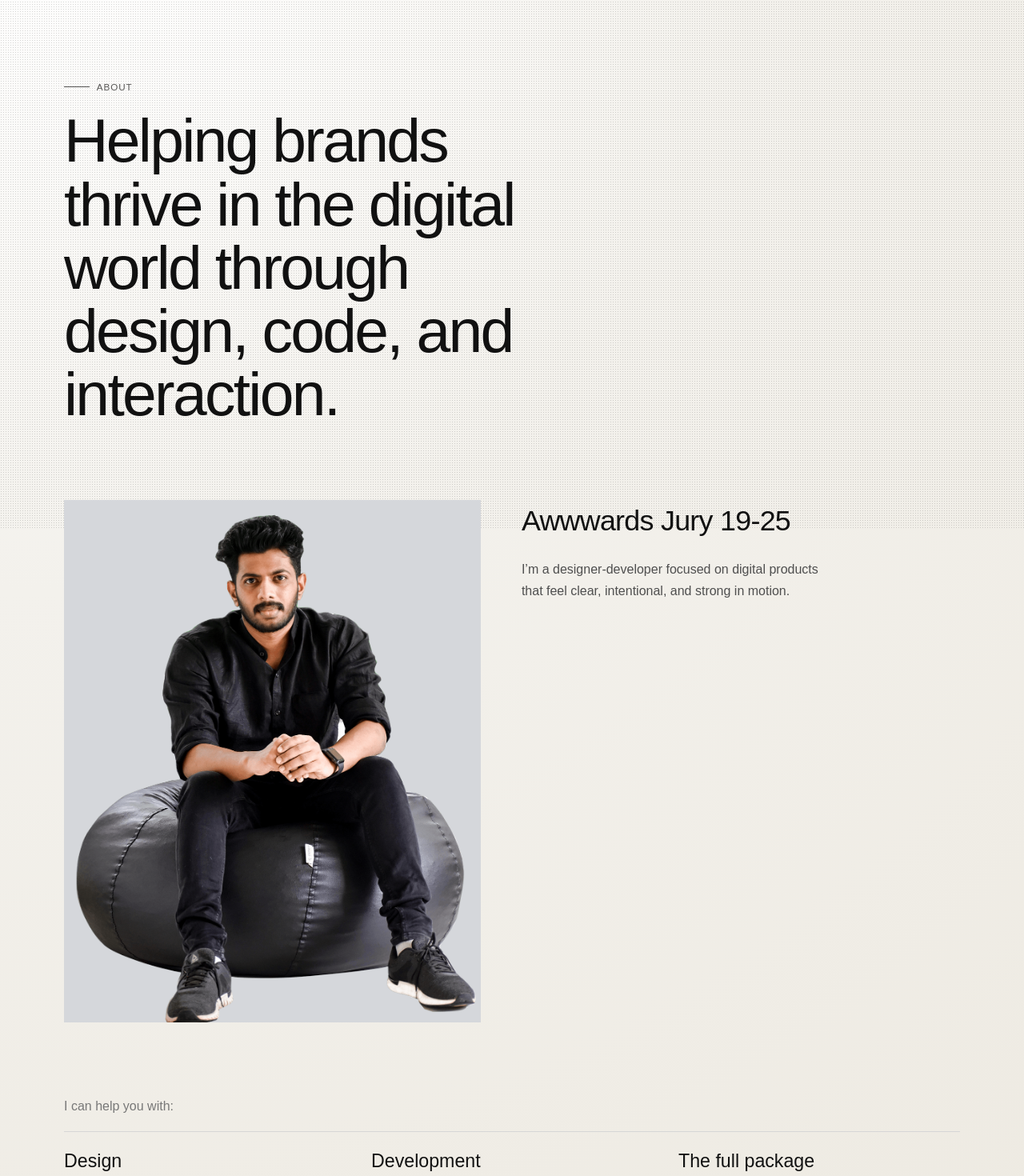
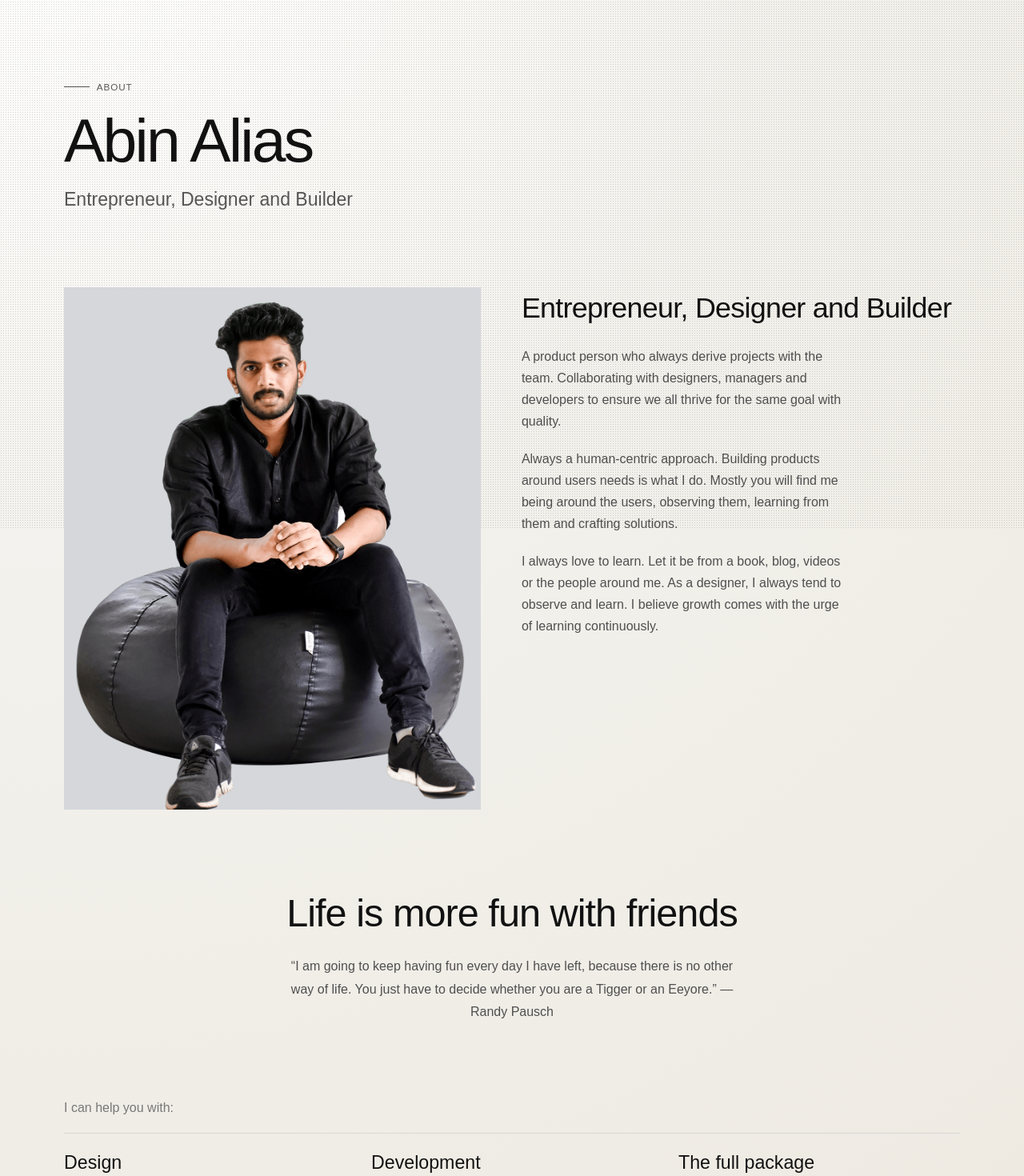
Before and after one commit to abinalyas/abinalias-portfolio, a Next.js app: page /about in a window 1280 px wide. Shown: the part 140-1610 px from the top of the page at 80% size. Built offline with nearby package versions, Linux system fonts and the light colour scheme.

Commit message:
Migrate About page copy from archived site snapshot

```diff
--- a/app/about/page.tsx
+++ b/app/about/page.tsx
@@ -8,18 +8,38 @@ export default function AboutPage() {
           About
         </span>
         <h1 className="about-hero-title" data-page-title>
-          Helping brands thrive in the digital world through design, code, and interaction.
+          Abin Alias
         </h1>
+        <p className="about-hero-sub" data-page-body>
+          Entrepreneur, Designer and Builder
+        </p>
       </section>
 
       <section className="section container about-profile" data-page-body>
         <Image src="/hero/abin-portrait.png" alt="Abin Alias" width={760} height={980} className="about-profile-image" />
         <div className="about-profile-meta">
-          <h2>Awwwards Jury 19-25</h2>
+          <h2>Entrepreneur, Designer and Builder</h2>
           <p>
-            I’m a designer-developer focused on digital products that feel clear, intentional, and strong in motion.
+            A product person who always derive projects with the team. Collaborating with designers, managers and
+            developers to ensure we all thrive for the same goal with quality.
+          </p>
+          <p>
+            Always a human-centric approach. Building products around users needs is what I do. Mostly you will find
+            me being around the users, observing them, learning from them and crafting solutions.
+          </p>
+          <p>
+            I always love to learn. Let it be from a book, blog, videos or the people around me. As a designer, I
+            always tend to observe and learn. I believe growth comes with the urge of learning continuously.
           </p>
         </div>
+      </section>
+
+      <section className="section container about-quote" data-page-body>
+        <h2>Life is more fun with friends</h2>
+        <p>
+          “I am going to keep having fun every day I have left, because there is no other way of life. You just have
+          to decide whether you are a Tigger or an Eeyore.” — Randy Pausch
+        </p>
       </section>
 
       <section className="section container capabilities-section" data-page-body>
--- a/app/globals.css
+++ b/app/globals.css
@@ -511,6 +511,12 @@ main {
   letter-spacing: -0.035em;
 }
 
+.about-hero-sub {
+  margin: 1rem 0 0;
+  font-size: clamp(1.1rem, 1.8vw, 1.7rem);
+  color: #555;
+}
+
 .about-profile {
   display: grid;
   grid-template-columns: minmax(0, 0.95fr) minmax(0, 1fr);
@@ -537,6 +543,25 @@ main {
   max-width: 45ch;
   color: #4f4f4f;
   line-height: 1.7;
+}
+
+.about-quote {
+  text-align: center;
+  padding-top: 1rem;
+}
+
+.about-quote h2 {
+  margin: 0;
+  font-family: "Clash Grotesk", "Space Grotesk", sans-serif;
+  font-size: clamp(1.9rem, 3.8vw, 3.6rem);
+  letter-spacing: -0.02em;
+}
+
+.about-quote p {
+  margin: 1rem auto 0;
+  max-width: 65ch;
+  color: #4f4f4f;
+  line-height: 1.8;
 }
 
 .impact-section {
```
